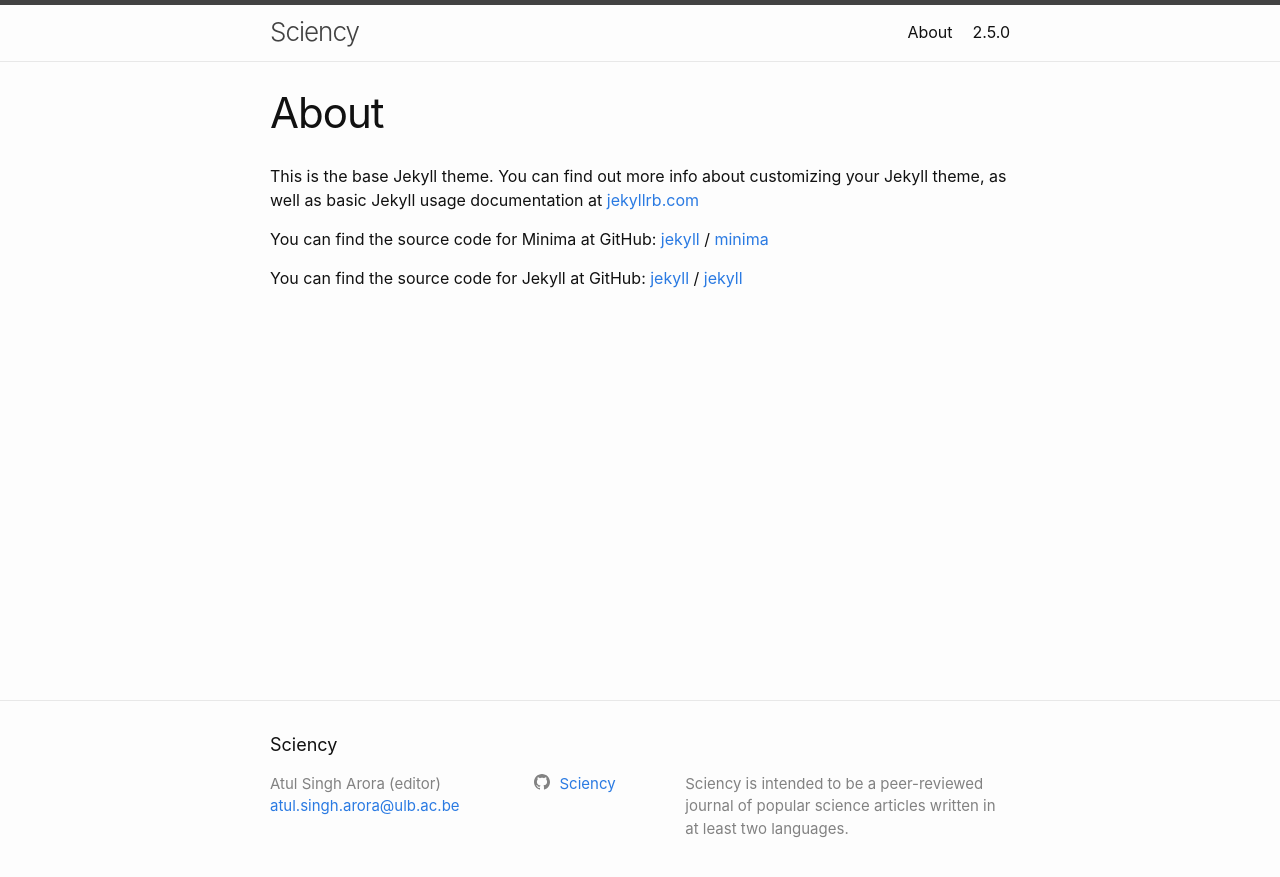
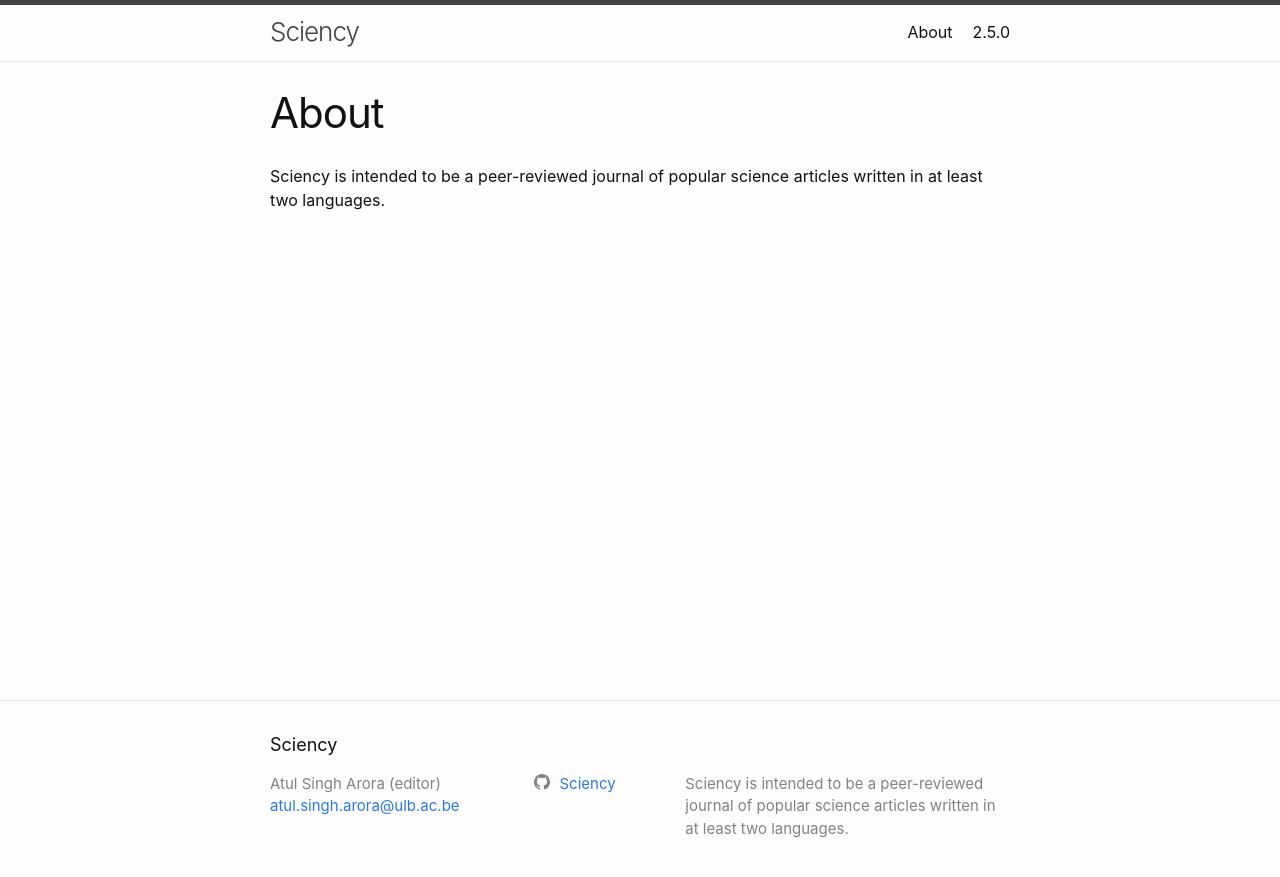
Before and after one commit to Sciency/sciency.github.com, a Jekyll site: the page built from about.md, in a window 1280 px wide. Shown: the top 877 px of the page. Built offline with Jekyll 4.4.1, drawn with Linux system fonts in a browser that asks for light colours.

Commit message:
Update about.md

```diff
--- a/about.md
+++ b/about.md
@@ -4,15 +4,4 @@ title: About
 permalink: /about/
 ---
 
-This is the base Jekyll theme. You can find out more info about customizing your Jekyll theme, as well as basic Jekyll usage documentation at [jekyllrb.com](https://jekyllrb.com/)
-
-You can find the source code for Minima at GitHub:
-[jekyll][jekyll-organization] /
-[minima](https://github.com/jekyll/minima)
-
-You can find the source code for Jekyll at GitHub:
-[jekyll][jekyll-organization] /
-[jekyll](https://github.com/jekyll/jekyll)
-
-
-[jekyll-organization]: https://github.com/jekyll
+Sciency is intended to be a peer-reviewed journal of popular science articles written in at least two languages.
```
